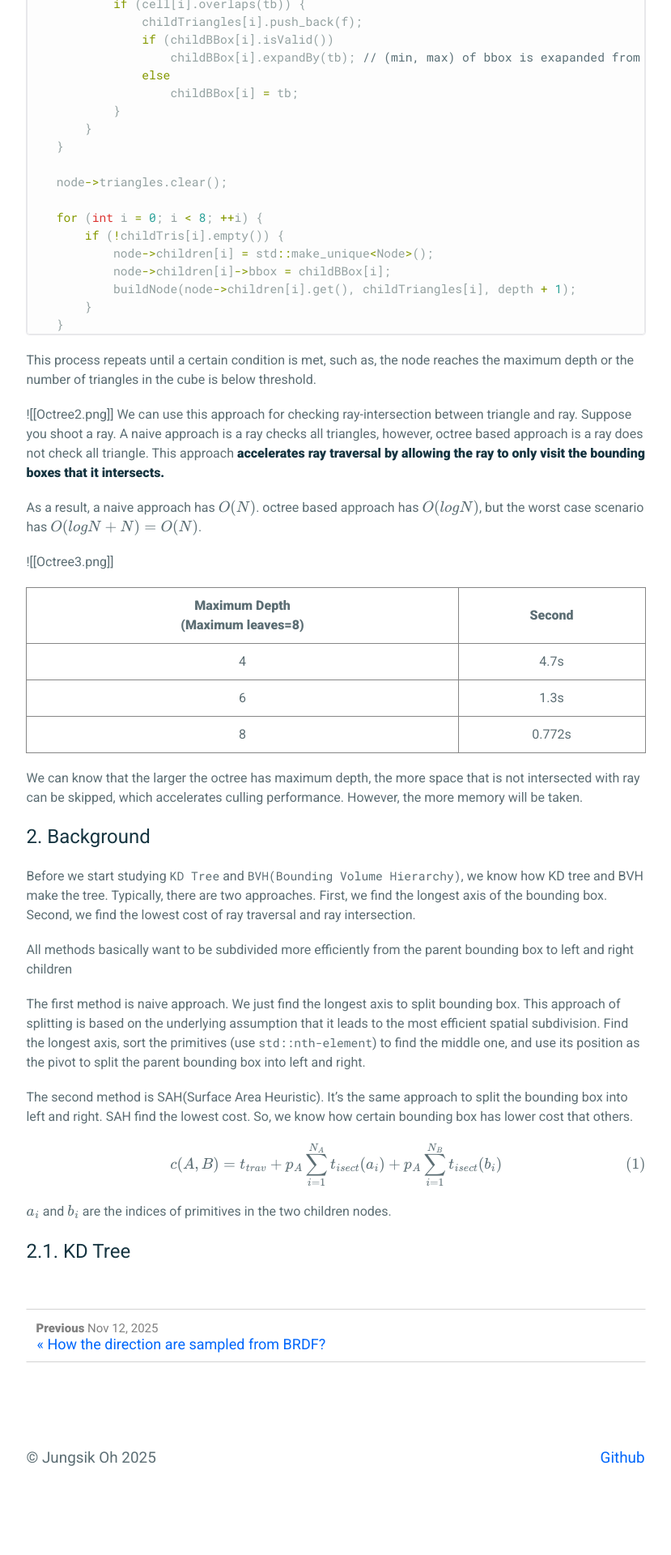
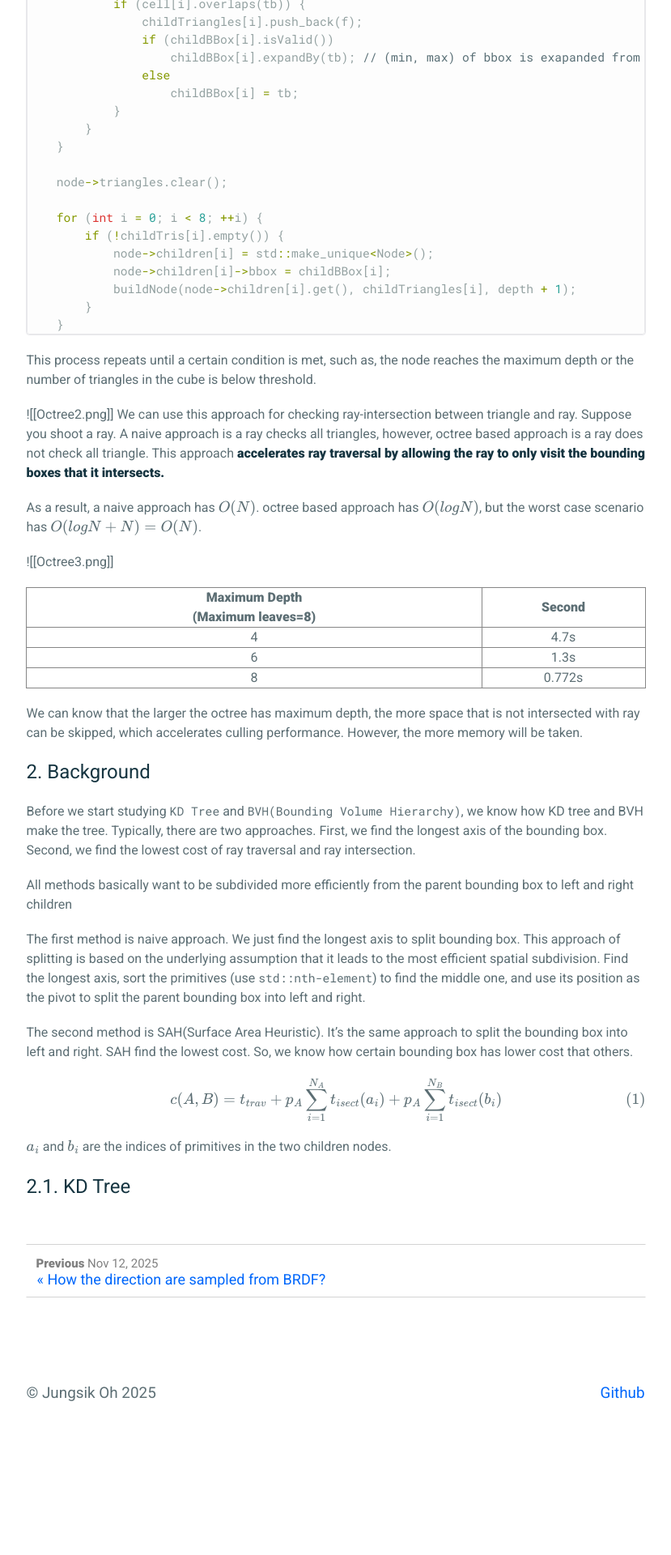
Before and after one commit to JungsikOh/jungsikoh.github.io, a Jekyll site: the page built from _posts/2025-11-18-Acceleration Data Structures with NORI.md, in a window 1280 px wide. Shown: the part 2125-4045 px from the top of the page at 81% size, without its empty margins (225-1054 px from the left). Built offline with Jekyll 4.4.1, drawn with Linux system fonts in a browser that asks for light colours; formulas are drawn with MathJax 3; comment, search, counter and statistics services are not loaded; after the commit the page ends 3965 px from its top, so only the background shows below that.

Commit message:
fix the blog code

```diff
--- a/_sass/base/_reset.scss
+++ b/_sass/base/_reset.scss
@@ -198,6 +198,5 @@ table {
 
 th, td {
     border: 1px solid #868686;     /* 셀 안쪽 테두리 색상 */
-    padding: 10px;              /* 셀 안쪽 여백 */
     text-align: center;           /* 텍스트 정렬 */
 }
```
